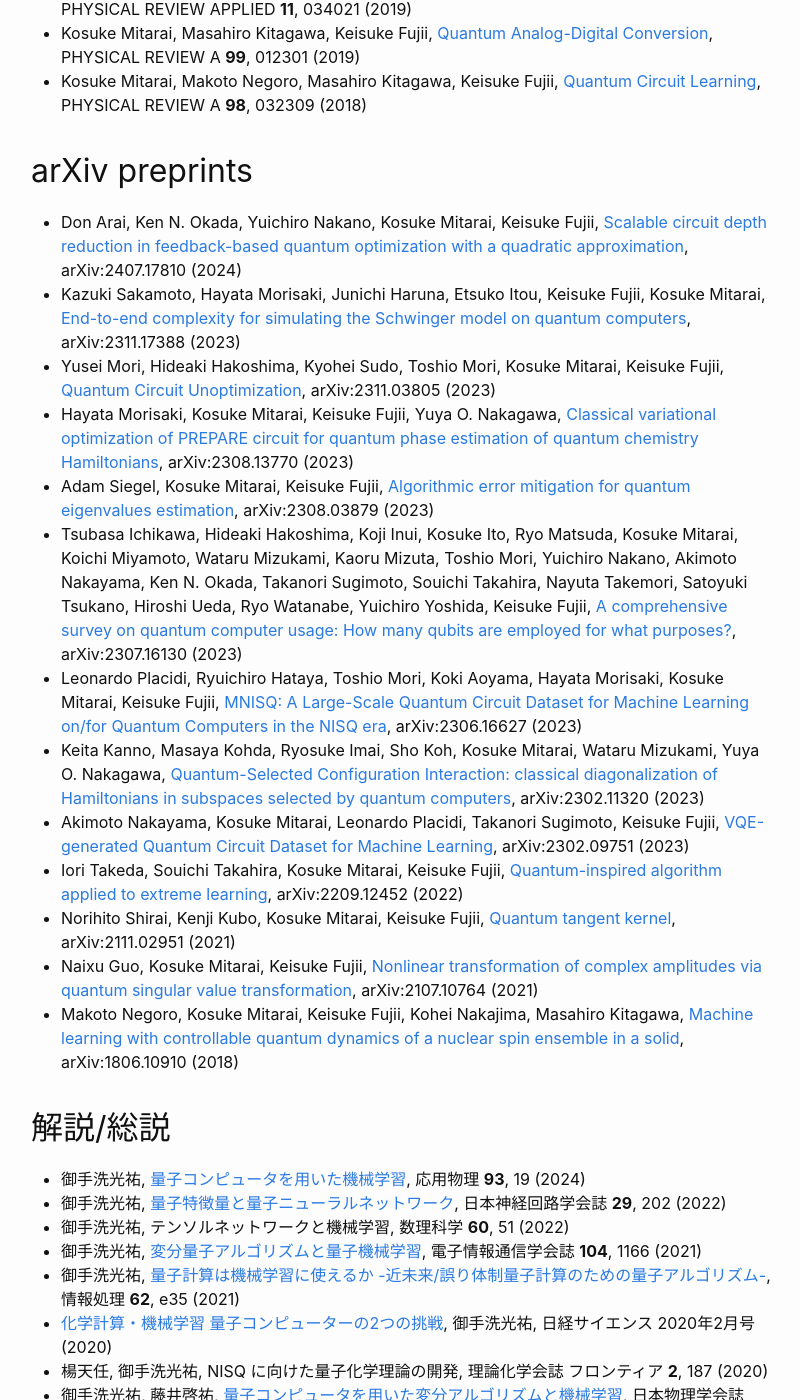
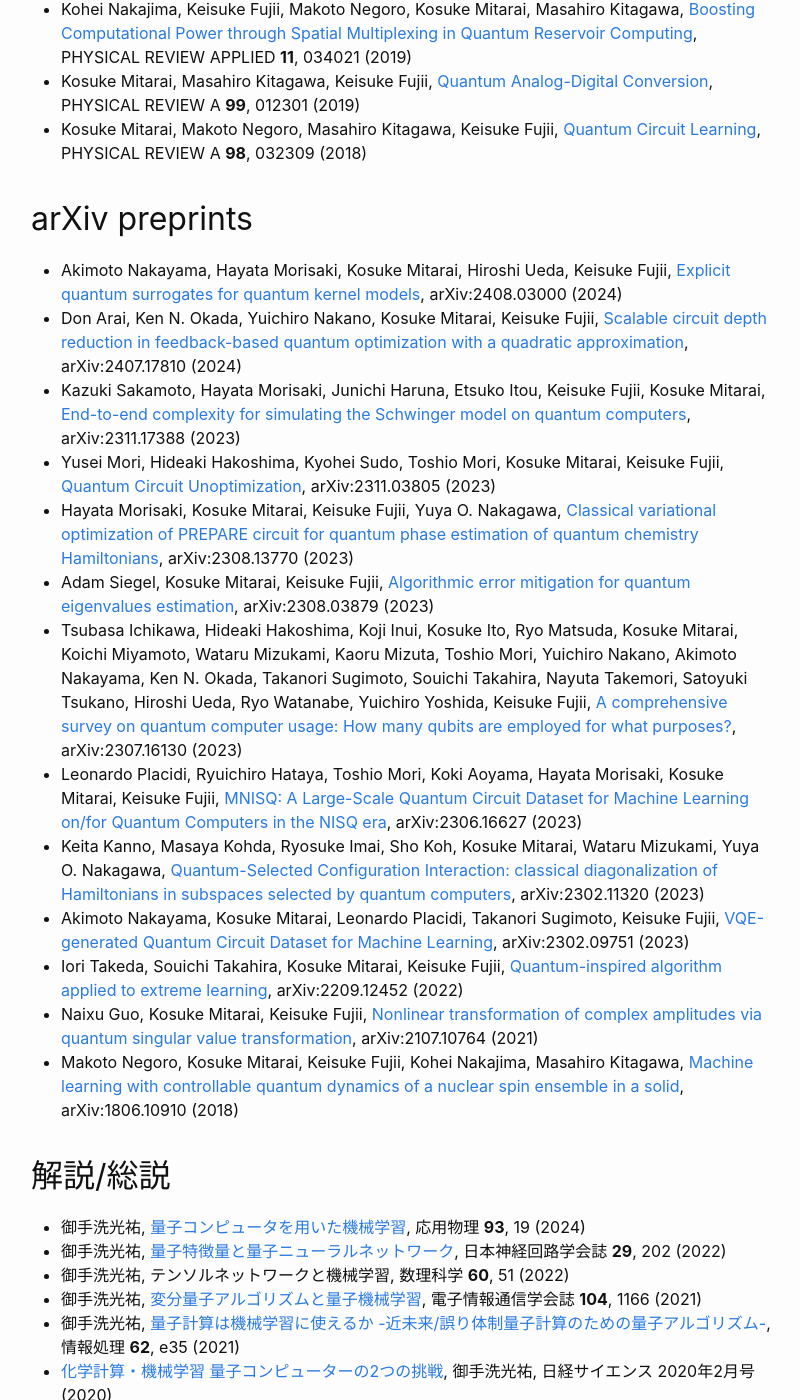
Before and after one commit to kosukemtr/kosukemtr.github.io, a Jekyll site: the page built from publications.md, in a window 1280 px wide and 1400 px high, scrolled down 2780 px. Shown: the whole window, without its empty margins (239-1039 px from the left). Built offline with Jekyll 4.4.1, drawn with Linux system fonts in a browser that asks for light colours; some of the changed text lies outside the part shown.

Commit message:
Update publications

```diff
--- a/publications.md
+++ b/publications.md
@@ -5,6 +5,7 @@ title: Publications
 
 ## Peer-reviewed
 
+- Norihito Shirai, Kenji Kubo, Kosuke Mitarai, Keisuke Fujii, [Quantum tangent kernel](https://doi.org/10.1103/physrevresearch.6.033179), Physical Review Research **6**, 033179 (2024)
 - Yuichiro Nakano, Hideaki Hakoshima, Kosuke Mitarai, Keisuke Fujii, [Markov-chain Monte Carlo method enhanced by a quantum alternating operator ansatz](https://doi.org/10.1103/physrevresearch.6.033105), Physical Review Research **6**, 033105 (2024)
 - Tsubasa Ichikawa, Hideaki Hakoshima, Koji Inui, Kosuke Ito, Ryo Matsuda, Kosuke Mitarai, Koichi Miyamoto, Wataru Mizukami, Kaoru Mizuta, Toshio Mori, Yuichiro Nakano, Akimoto Nakayama, Ken N. Okada, Takanori Sugimoto, Souichi Takahira, Nayuta Takemori, Satoyuki Tsukano, Hiroshi Ueda, Ryo Watanabe, Yuichiro Yoshida, Keisuke Fujii, [Current numbers of qubits and their uses](https://doi.org/10.1038/s42254-024-00725-0), Nature Reviews Physics **6**, 345 (2024)
 - Kohei Morimoto, Yusuke Takase, Kosuke Mitarai, Keisuke Fujii, [Continuous optimization by quantum adaptive distribution search](https://doi.org/10.1103/physrevresearch.6.023191), Physical Review Research **6**, 023191 (2024)
@@ -49,6 +50,7 @@ title: Publications
 
 ## arXiv preprints
 
+- Akimoto Nakayama, Hayata Morisaki, Kosuke Mitarai, Hiroshi Ueda, Keisuke Fujii, [Explicit quantum surrogates for quantum kernel models](https://arxiv.org/abs/arXiv:2408.03000), arXiv:2408.03000 (2024)
 - Don Arai, Ken N. Okada, Yuichiro Nakano, Kosuke Mitarai, Keisuke Fujii, [Scalable circuit depth reduction in feedback-based quantum optimization with a quadratic approximation](https://arxiv.org/abs/arXiv:2407.17810), arXiv:2407.17810 (2024)
 - Kazuki Sakamoto, Hayata Morisaki, Junichi Haruna, Etsuko Itou, Keisuke Fujii, Kosuke Mitarai, [End-to-end complexity for simulating the Schwinger model on quantum computers](https://arxiv.org/abs/arXiv:2311.17388), arXiv:2311.17388 (2023)
 - Yusei Mori, Hideaki Hakoshima, Kyohei Sudo, Toshio Mori, Kosuke Mitarai, Keisuke Fujii, [Quantum Circuit Unoptimization](https://arxiv.org/abs/arXiv:2311.03805), arXiv:2311.03805 (2023)
@@ -59,7 +61,6 @@ title: Publications
 - Keita Kanno, Masaya Kohda, Ryosuke Imai, Sho Koh, Kosuke Mitarai, Wataru Mizukami, Yuya O. Nakagawa, [Quantum-Selected Configuration Interaction: classical diagonalization of Hamiltonians in subspaces selected by quantum computers](https://arxiv.org/abs/arXiv:2302.11320), arXiv:2302.11320 (2023)
 - Akimoto Nakayama, Kosuke Mitarai, Leonardo Placidi, Takanori Sugimoto, Keisuke Fujii, [VQE-generated Quantum Circuit Dataset for Machine Learning](https://arxiv.org/abs/arXiv:2302.09751), arXiv:2302.09751 (2023)
 - Iori Takeda, Souichi Takahira, Kosuke Mitarai, Keisuke Fujii, [Quantum-inspired algorithm applied to extreme learning](https://arxiv.org/abs/arXiv:2209.12452), arXiv:2209.12452 (2022)
-- Norihito Shirai, Kenji Kubo, Kosuke Mitarai, Keisuke Fujii, [Quantum tangent kernel](https://arxiv.org/abs/arXiv:2111.02951), arXiv:2111.02951 (2021)
 - Naixu Guo, Kosuke Mitarai, Keisuke Fujii, [Nonlinear transformation of complex amplitudes via quantum singular value transformation](https://arxiv.org/abs/arXiv:2107.10764), arXiv:2107.10764 (2021)
 - Makoto Negoro, Kosuke Mitarai, Keisuke Fujii, Kohei Nakajima, Masahiro Kitagawa, [Machine learning with controllable quantum dynamics of a nuclear spin ensemble in a solid](https://arxiv.org/abs/arXiv:1806.10910), arXiv:1806.10910 (2018)
 
```
